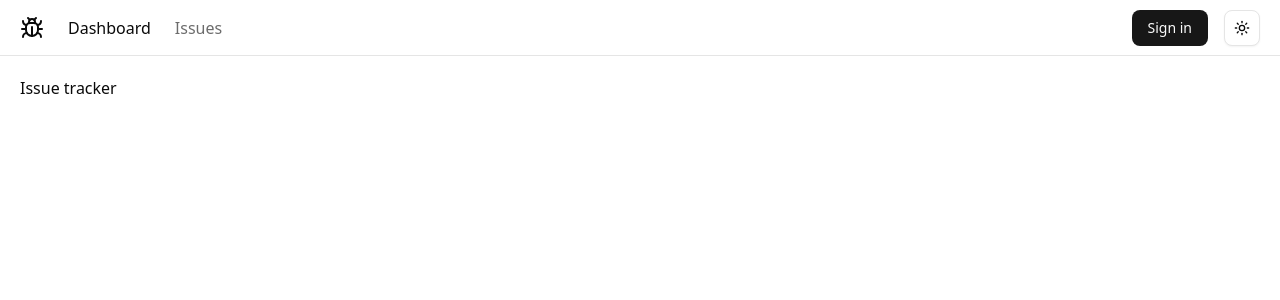
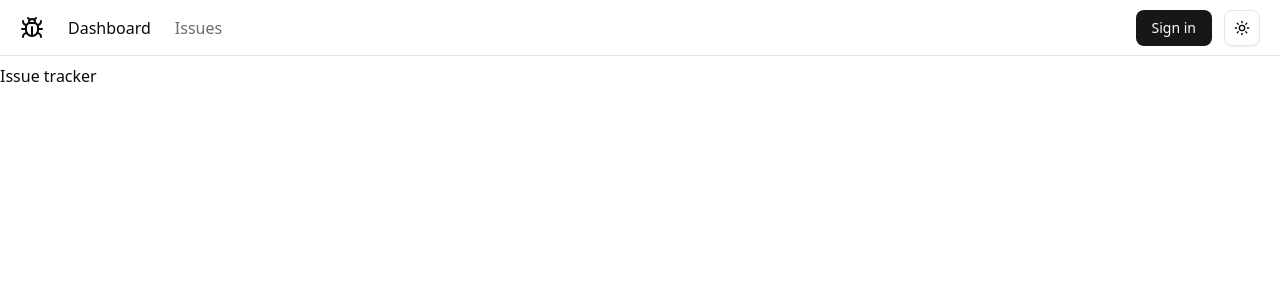
Before and after one commit to t3ngho00/issue-tracker, a Next.js app: page / in a window 1280 px wide. Shown: the top 300 px of the page. Built offline with nearby package versions, Linux system fonts and the light colour scheme; no server answers.

Commit message:
feat: enhance NavBar layout with authentication status and mode toggle

```diff
--- a/app/NavBar.tsx
+++ b/app/NavBar.tsx
@@ -19,17 +19,27 @@ import { LogOutIcon } from "lucide-react";
 import { signOut } from "next-auth/react";
 
 const NavBar = () => {
+  return (
+    <nav className="flex items-center justify-between border-b px-5 h-14 max-w-7xl mx-auto">
+      <div className="flex items-center space-x-6">
+        <Bug className="h-6 w-6" />
+        <NavLinks />
+      </div>
+      <div className="flex items-center space-x-3">
+        <AuthStatus />
+        <ModeToggle />
+      </div>
+    </nav>
+  );
+};
+
+const NavLinks = () => {
   const links = [
     { label: "Dashboard", href: "/" },
     { label: "Issues", href: "/issues" },
   ];
   const currentPath = usePathname();
-  const { status, data: session } = useSession();
-
   return (
-    <nav className="flex items-center justify-between border-b px-5 h-14">
-      <div className="flex items-center space-x-6">
-        <Bug className="h-6 w-6" />
     <ul className="flex space-x-6">
       {links.map((link) => (
         <li key={link.href}>
@@ -47,21 +57,34 @@ const NavBar = () => {
         </li>
       ))}
     </ul>
-      </div>
+  );
+};
+
+const AuthStatus = () => {
+  const { status, data: session } = useSession();
+  if (status === "loading") return null;
+
+  if (status === "unauthenticated")
+    return (
+      <Button>
+        <Link href={"/api/auth/signin"}>Sign in</Link>
+      </Button>
+    );
+
+  return (
     <div className="flex items-center space-x-4">
-        {status === "authenticated" ? (
       <DropdownMenu>
         <DropdownMenuTrigger asChild>
           <Button variant="ghost" size="icon" className="rounded-full">
             <Avatar>
               <AvatarImage
-                    src={session.user?.image || ""}
-                    alt={session.user?.name || "User"}
+                src={session!.user?.image || ""}
+                alt={session!.user?.name || "User"}
                 referrerPolicy="no-referrer"
               />
               <AvatarFallback>
-                    {session.user?.name?.charAt(0) ||
-                      session.user?.email?.charAt(0) ||
+                {session!.user?.name?.charAt(0) ||
+                  session!.user?.email?.charAt(0) ||
                   "U"}
               </AvatarFallback>
             </Avatar>
@@ -69,7 +92,7 @@ const NavBar = () => {
         </DropdownMenuTrigger>
         <DropdownMenuContent align="end">
           <div className="px-2 py-1.5 text-sm font-medium">
-                {session.user?.email}
+            {session!.user?.email}
           </div>
           <DropdownMenuSeparator />
           <DropdownMenuItem onClick={() => signOut()}>
@@ -78,15 +101,7 @@ const NavBar = () => {
           </DropdownMenuItem>
         </DropdownMenuContent>
       </DropdownMenu>
-        ) : (
-          <Button>
-            <Link href={"/api/auth/signin"}>Sign in</Link>
-          </Button>
-        )}
-        <ModeToggle />
     </div>
-    </nav>
   );
 };
-
 export default NavBar;
--- a/app/layout.tsx
+++ b/app/layout.tsx
@@ -33,7 +33,7 @@ export default function RootLayout({
         <SessionProvider>
           <Providers>
             <NavBar />
-            <main className="p-5 max-w-7xl mx-auto">{children}</main>
+            <main className="mt-2 max-w-7xl mx-auto">{children}</main>
           </Providers>
         </SessionProvider>
       </body>
```
Lines whose indentation alone changed are shown as unchanged.
